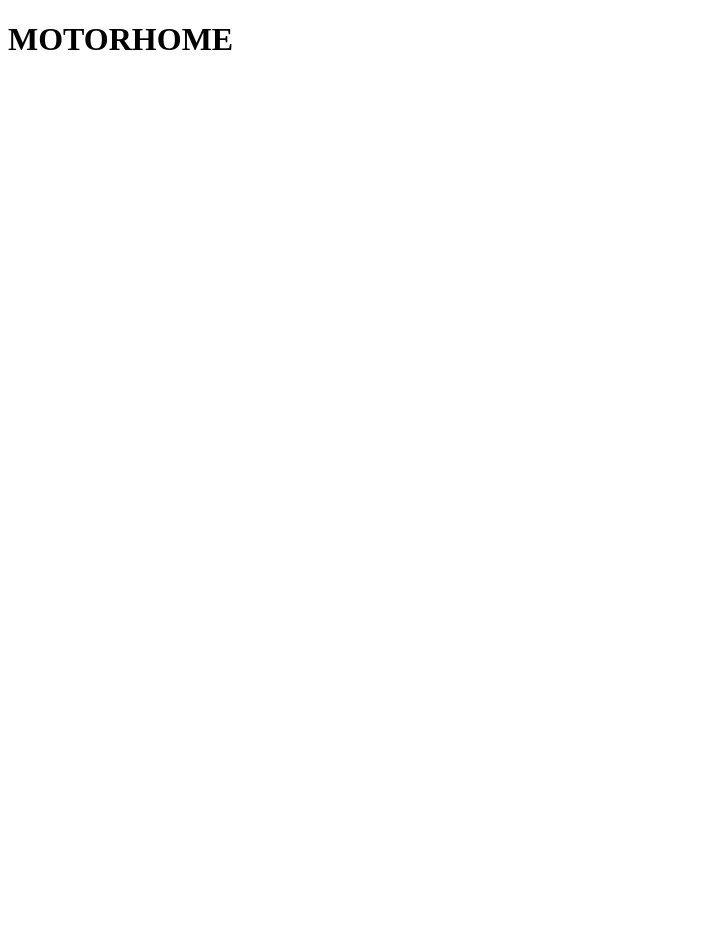
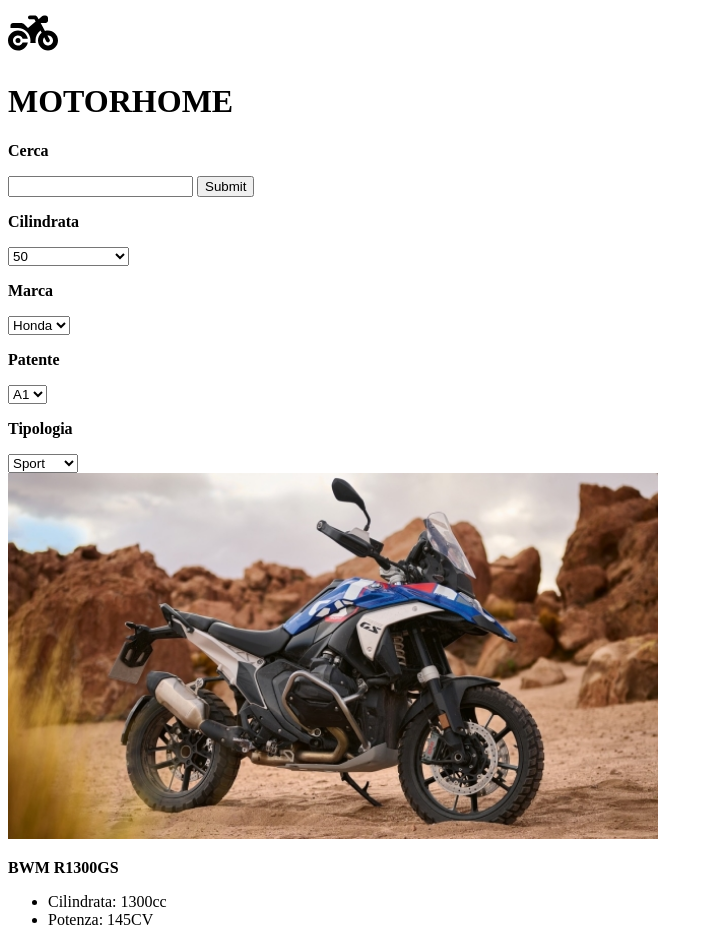
Before and after one commit to ghostrider8082/Motorhome, a plain HTML site: page index.html in a window 1280 px wide. Shown: the top 942 px of the page, without its empty margins (0-713 px from the left). Before the commit the page ends 800 px from the top, so only its background shows below. Drawn offline with Linux system fonts and the light colour scheme.

Commit message:
aggiunto elementi e contenuti a index.html

```diff
--- a/index.html
+++ b/index.html
@@ -5,9 +5,102 @@
   </head>
   <body>
     <header>
+      <svg
+        xmlns="http://www.w3.org/2000/svg"
+        viewBox="0 0 640 512"
+        width="50px"
+        height="50px"
+      >
+        <!--!Font Awesome Free 6.5.2 by @fontawesome - https://fontawesome.com License - https://fontawesome.com/license/free Copyright 2024 Fonticons, Inc.-->
+        <path
+          d="M280 32c-13.3 0-24 10.7-24 24s10.7 24 24 24h57.7l16.4 30.3L256 192l-45.3-45.3c-12-12-28.3-18.7-45.3-18.7H64c-17.7 0-32 14.3-32 32v32h96c88.4 0 160 71.6 160 160c0 11-1.1 21.7-3.2 32h70.4c-2.1-10.3-3.2-21-3.2-32c0-52.2 25-98.6 63.7-127.8l15.4 28.6C402.4 276.3 384 312 384 352c0 70.7 57.3 128 128 128s128-57.3 128-128s-57.3-128-128-128c-13.5 0-26.5 2.1-38.7 6L418.2 128H480c17.7 0 32-14.3 32-32V64c0-17.7-14.3-32-32-32H459.6c-7.5 0-14.7 2.6-20.5 7.4L391.7 78.9l-14-26c-7-12.9-20.5-21-35.2-21H280zM462.7 311.2l28.2 52.2c6.3 11.7 20.9 16 32.5 9.7s16-20.9 9.7-32.5l-28.2-52.2c2.3-.3 4.7-.4 7.1-.4c35.3 0 64 28.7 64 64s-28.7 64-64 64s-64-28.7-64-64c0-15.5 5.5-29.7 14.7-40.8zM187.3 376c-9.5 23.5-32.5 40-59.3 40c-35.3 0-64-28.7-64-64s28.7-64 64-64c26.9 0 49.9 16.5 59.3 40h66.4C242.5 268.8 190.5 224 128 224C57.3 224 0 281.3 0 352s57.3 128 128 128c62.5 0 114.5-44.8 125.8-104H187.3zM128 384a32 32 0 1 0 0-64 32 32 0 1 0 0 64z"
+        />
+      </svg>
       <h1>MOTORHOME</h1>
+      <div>
+        <form action="/cerca">
+          <p><b>Cerca</b></p>
+          <input type="search" name="cerca" />
+          <input type="submit" name="go" />
+        </form>
+      </div>
     </header>
-    <aside></aside>
-    <main></main>
+    <aside>
+      <div>
+        <p><b>Cilindrata</b></p>
+        <select name="Cilindrata" id="cc">
+          <option value="50">50</option>
+          <option value="125">125</option>
+          <option value="300">300</option>
+          <option value="500">500</option>
+          <option value="800">800</option>
+          <option value="1000">Maggiori di 1000</option>
+        </select>
+      </div>
+      <div>
+        <p><b>Marca</b></p>
+        <select name="Marca" id="Marca">
+          <option value="Honda">Honda</option>
+          <option value="BWM">BWM</option>
+          <option value="KTM">KTM</option>
+          <option value="Ducati">Ducati</option>
+        </select>
+      </div>
+      <div>
+        <p><b>Patente</b></p>
+        <select name="Patente" id="Patente">
+          <option value="A1">A1</option>
+          <option value="A2">A2</option>
+          <option value="A3">A2</option>
+        </select>
+      </div>
+      <div>
+        <p><b>Tipologia</b></p>
+        <select name="Tipo" id="Tipo">
+          <option value="Sport">Sport</option>
+          <option value="Turismo">Turismo</option>
+          <option value="Naked">Naked</option>
+        </select>
+      </div>
+    </aside>
+    <main>
+      <div class="motociclo">
+        <img src="./assets/BWM_R1300GS.jpeg" alt="BWM_R1300GS" width="650" />
+        <div>
+          <p><b>BWM R1300GS</b></p>
+          <ul>
+            <li>Cilindrata: 1300cc</li>
+            <li>Potenza: 145CV</li>
+          </ul>
+        </div>
+        <img
+          src="./assets/KTM_1290_SADS.jpeg"
+          alt="KTM 1290 Super Adventure S"
+          width="650"
+        />
+        <div>
+          <p><b>KTM 1290 Super Adventure S</b></p>
+          <ul>
+            <li>Cilindrata: 1290cc</li>
+            <li>Potenza: 160CV</li>
+          </ul>
+        </div>
+        <img
+          src="./assets/HONDA_AFRICA_TWIN_ADVS.jpg"
+          alt="Honda Africa Twin Adventure Sports"
+          width="650"
+        />
+        <div>
+          <p><b>Honda Africa Twin Adventure Sports</b></p>
+          <ul>
+            <li>Cilindrata: 1100cc</li>
+            <li>Potenza: 105CV</li>
+          </ul>
+        </div>
+      </div>
+    </main>
+    <footer>
+      <p>Developed by Michele Maresca | © 2024</p>
+    </footer>
   </body>
 </html>
```
Also changed, not shown: assets/BWM_R1300GS.jpeg (added), assets/HONDA_AFRICA_TWIN_ADVS.jpg (added), assets/KTM_1290_SADS.jpeg (added).
